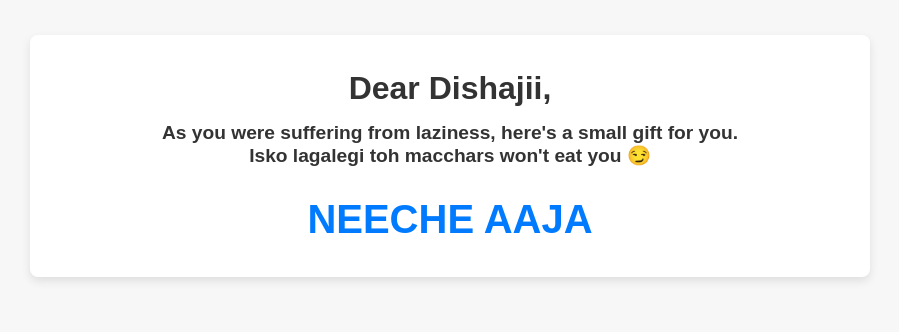
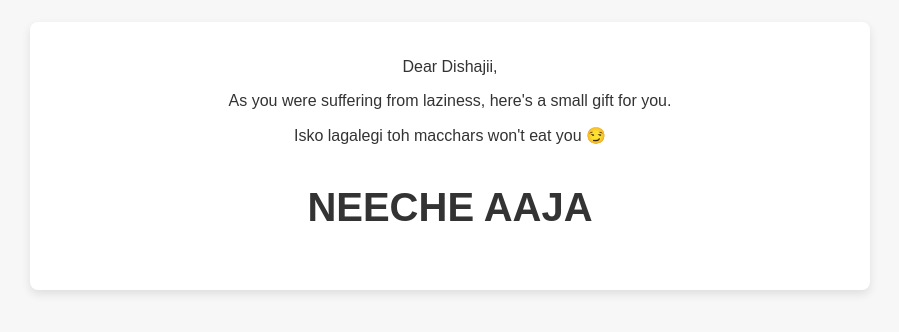
Before and after one commit to sw-aY-AM/Sastaa-Letterr, a plain HTML site: page main.html in a window 1280 px wide. Shown: the part 264-596 px from the top of the page, without its empty margins (190-1089 px from the left). Drawn offline with Linux system fonts and the light colour scheme.

Commit message:
Update main.html

```diff
--- a/main.html
+++ b/main.html
@@ -8,12 +8,10 @@
 </head>
 <body>
     <div class="container">
-        <h2>Dear Dishajii,</h2>
-        <h3>
-            As you were suffering from laziness, here's a small gift for you.<br>
-            Isko lagalegi toh macchars won't eat you &#x1F60F;
-        </h3>
-        <h1>NEECHE AAJA</h1>
+        <p class="line">Dear Dishajii,</p>
+        <p class="line">As you were suffering from laziness, here's a small gift for you.</p>
+        <p class="line">Isko lagalegi toh macchars won't eat you &#x1F60F;</p>
+        <p class="line" style="font-weight: bold; font-size: 2.5rem;">NEECHE AAJA</p>
     </div>
 </body>
 </html>
```
